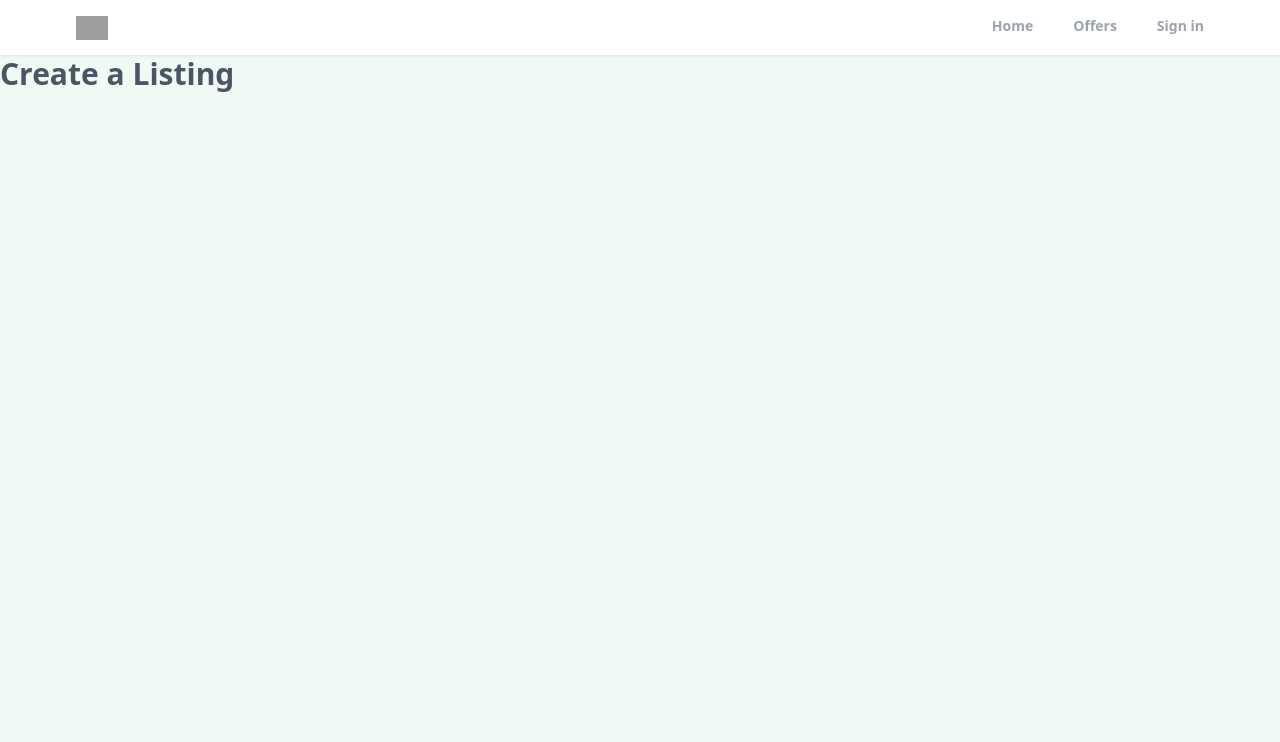
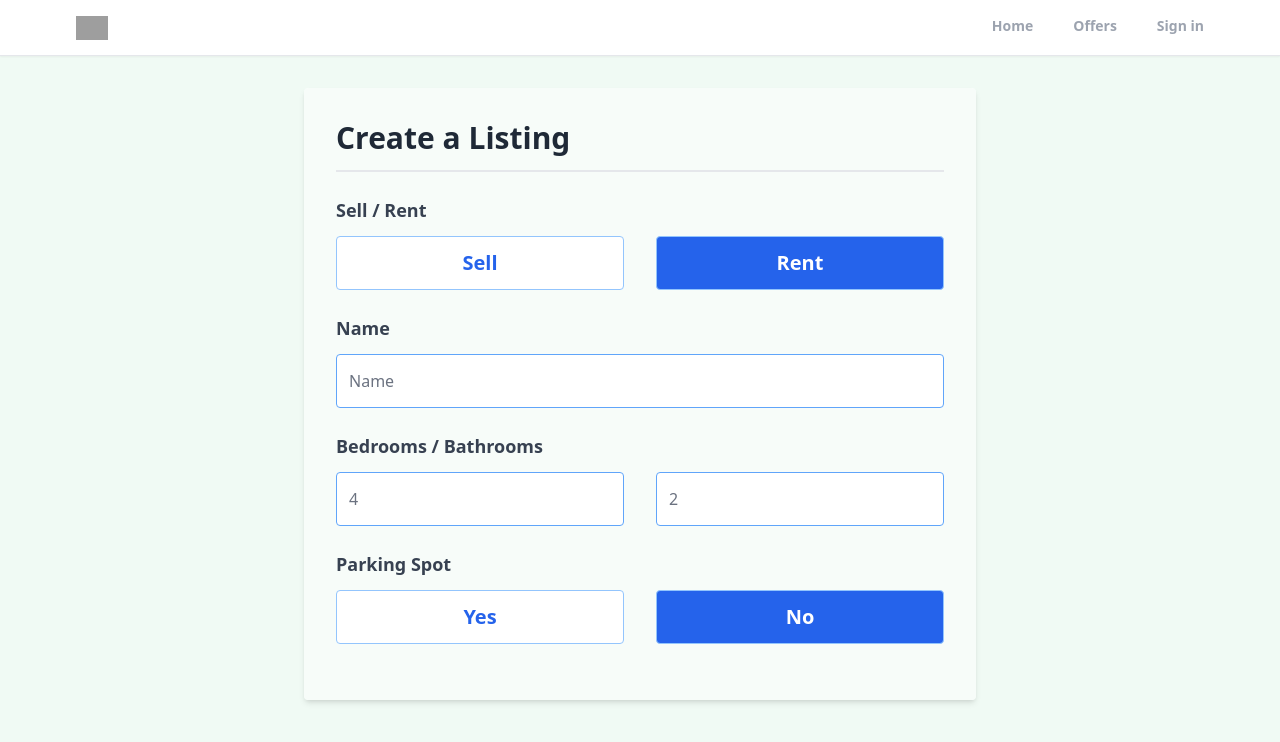
Before and after one commit to abrarzahed/react-realtor-clone, a React (Create React App) app: page /create-listing in a window 1280 px wide. Shown: the top 742 px of the page. Built offline with nearby package versions, Linux system fonts and the light colour scheme; no server answers; grey boxes are pictures that could not be loaded.

Commit message:
creating listing page:

```diff
--- a/src/pages/CreateListing.jsx
+++ b/src/pages/CreateListing.jsx
@@ -1,7 +1,79 @@
 export default function CreateListing() {
   return (
-    <main>
-      <h1 className="text-3xl font-semibold text-gray-600">Create a Listing</h1>
+    <main className="px-4 mt-8">
+      <div className="bg-white p-4 md:p-8 bg-opacity-50 rounded shadow-md max-w-2xl mx-auto">
+        <h1 className="text-3xl border-b-2 pb-[14px] mb-6 font-bold text-gray-800">
+          Create a Listing
+        </h1>
+        <form>
+          <div className="my-6 input-group">
+            <p className="font-semibold mb-3 text-lg text-gray-700">
+              Sell / Rent
+            </p>
+            <div className="flex space-x-8 items-center">
+              <button
+                type="button"
+                className="w-full border bg-white text-blue-600 border-blue-300 rounded p-3 text-xl font-semibold "
+              >
+                Sell
+              </button>
+              <button
+                type="button"
+                className="w-full border border-blue-300 bg-blue-600 rounded p-3 text-xl font-semibold  text-white"
+              >
+                Rent
+              </button>
+            </div>
+          </div>
+
+          <div className="my-6 input-group">
+            <p className="font-semibold mb-3 text-lg text-gray-700">Name</p>
+            <input
+              type="text"
+              placeholder="Name"
+              className="w-full rounded py-[14px] border border-blue-400"
+            />
+          </div>
+
+          <div className="my-6 input-group">
+            <p className="font-semibold mb-3 text-lg text-gray-700">
+              Bedrooms / Bathrooms
+            </p>
+            <div className="flex space-x-8 items-center">
+              <input
+                type="number"
+                placeholder="4"
+                className="w-full rounded py-[14px] border border-blue-400"
+              />
+              <input
+                placeholder="2"
+                type="number"
+                className="w-full rounded py-[14px] border border-blue-400"
+              />
+            </div>
+          </div>
+
+          <div className="my-6 input-group">
+            <p className="font-semibold mb-3 text-lg text-gray-700">
+              Parking Spot
+            </p>
+            <div className="flex space-x-8 items-center">
+              <button
+                type="button"
+                className="w-full border bg-white text-blue-600 border-blue-300 rounded p-3 text-xl font-semibold "
+              >
+                Yes
+              </button>
+              <button
+                type="button"
+                className="w-full border border-blue-300 bg-blue-600 rounded p-3 text-xl font-semibold  text-white"
+              >
+                No
+              </button>
+            </div>
+          </div>
+        </form>
+      </div>
     </main>
   );
 }
```
